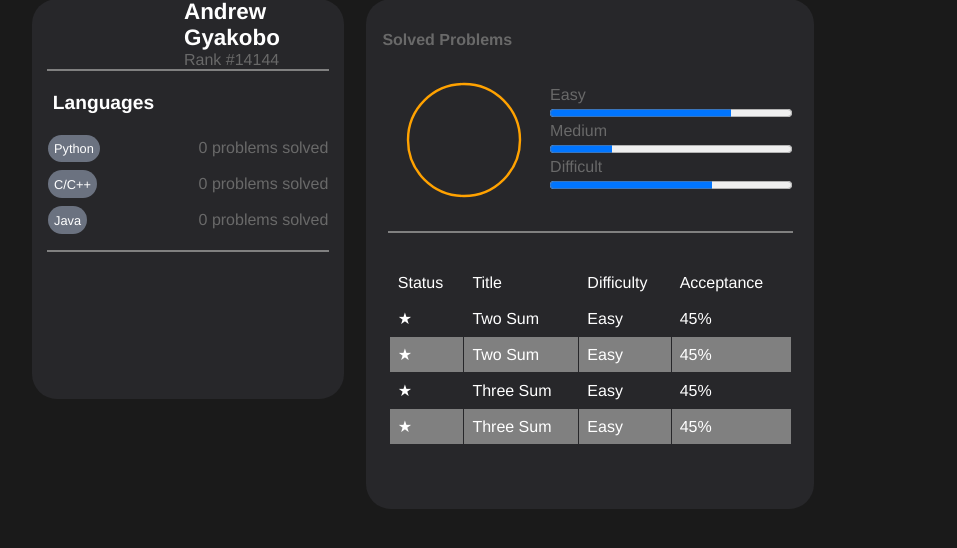
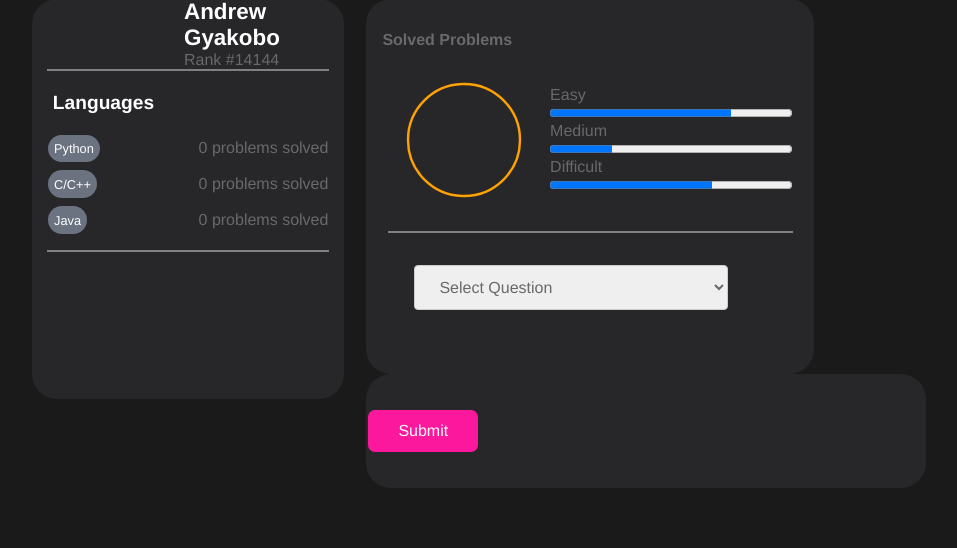
Before and after one commit to Gyakobo/GardenStateCareers, a Flask app: template server/templates/profile_page/profile_page.html in a window 1280 px wide. Shown: the part 81-629 px from the top of the page, without its empty margins (48-1005 px from the left). Run offline with Flask 3, Linux system fonts and the light colour scheme; the template is opened without the code that fills it, so the values that code supplies are empty; some libraries are stand-ins or nearby versions.

Commit message:
Working on the assessments

```diff
--- a/server/app.py
+++ b/server/app.py
@@ -24,6 +24,14 @@ client_type = ""
 @app.route("/")
 def main_page():
     return render_template("main/main.html")
+
+@app.route("/get_leetcode_question", methods=["POST"])
+def get_leetcode_question():
+    print("Entered")
+    if request.method == "POST":
+        leet_name = request.get_json()["leetcode"]
+        print(leetcode[leet_name])
+        return jsonify({"leetcode": leetcode[leet_name]})
 
 @app.route("/validate-user", methods=["POST"])
 def validate_user():
--- a/server/leetcode.py
+++ b/server/leetcode.py
@@ -1,5 +1,6 @@
 leetcode = {
-    "Two Sum": {
+    "2Sum": {
+        "name": "Two Sum",
         "description": '''Given an array of integers nums and an integer target, return indices of the two numbers such that they add up to target.
 You may assume that each input would have exactly one solution, and you may not use the same element twice.
 You can return the answer in any order.''',
@@ -12,7 +13,8 @@ You can return the answer in any order.''',
         "answer": 9
     },
 
-    "Longest Substring Without Repeating Characters": {
+    "long_sub": {
+        "name": "Longest Substring Without Repeating Characters",
         "description": '''Given a string s, find the length of the longest substring without repeating characters.''',
         "example": [
             "Input: s = 'abcabcbb'",
@@ -21,5 +23,33 @@ You can return the answer in any order.''',
         ],
         "parameters": "abcabcbb",
         "answer": 3
+    },
+
+    "long_palin": {
+        "name": "Longest Palindromic Substring",
+        "description": "Given a string s, return the longest palindromic substring in s.",
+        "example": [
+            "Input: s = 'babad'",
+            "Output: 'bab'"
+            "Explanation: 'aba' is also a valid answer."
+        ],
+        "parameters": "babad",
+        "answer": "bab"
+    },
+
+    "water_container": {
+        "name": "Container With Most Water",
+        "description": '''You are given an integer array height of length n. There are n vertical lines drawn such that the two endpoints of the ith line are (i, 0) and (i, height[i]).
+Find two lines that together with the x-axis form a container, such that the container contains the most water.
+Return the maximum amount of water a container can store.''',
+        "example": [
+            "Input: height = [1,8,6,2,5,4,8,3,7]",
+            "Output: 49"
+            "Explanation: The above vertical lines are represented by array [1,8,6,2,5,4,8,3,7]. In this case, the max area of water (blue section) the container can contain is 49."
+        ],
+        "parameters": [1,8,6,2,5,4,8,3,7],
+        "answer": 49
     }
+
+
 }
--- a/server/static/css/profile/section_2.css
+++ b/server/static/css/profile/section_2.css
@@ -1,5 +1,6 @@
 #section_2 {
     display: inline-block;
+    float: left;
     width: 28rem;
     /*height: 15rem;*/
     padding-top: 1rem;
@@ -7,6 +8,59 @@
     border-radius: 25px;
     background-color: #27272a;
     margin-left: 1.4rem
+}
+
+#section_3 {
+    display: inline-block;
+    float: left;
+    width: 35rem;
+    padding-top: 1rem;
+    padding-bottom: 2rem;
+    border-radius: 25px;
+    background-color: #27272a;
+    margin-left: 1.4rem
+}
+
+#section_3 h1 {
+    color: rgb(219, 219, 219);
+    width: 100%;
+    margin: 1rem;
+    font-size: 2.5rem;
+}
+
+
+#prob_example_1,
+#prob_example_2,
+#prob_example_3 {
+    margin: 0 1rem;
+    color: rgb(255, 191, 71);
+    font-size: 1.1rem;
+}
+
+#prob_input {
+    width: 100%;
+    margin: 1rem;
+    margin: 0 1rem;
+    color: rgb(255, 71, 71);
+    font-size: 1.2rem;
+}
+
+#prob_output {
+    width: 100%;
+    margin: 1rem;
+    margin: 0 1rem;
+    color: rgb(0, 172, 23);
+    font-size: 1.2rem;
+}
+
+
+#prob_example_1 {
+    margin-top: 1rem;
+}
+
+#prob_desc {
+    color: rgb(120, 120, 120);
+    margin: 0 1rem;
 }
 
 #section_2 h2 {
@@ -84,7 +138,35 @@ th {
     padding: 8px;
 }
 
-
 tr:nth-child(even) {
     background-color: gray;
 }
+
+#select_leetcode {
+    margin: 2rem auto;
+    margin-left: 3rem;
+    width: 70%;
+    padding: 12px 20px;
+    border: 1px solid #ccc;
+    border-radius: 4px;
+    box-sizing: border-box;
+}
+
+#select_leetcode:hover {
+    border: 1px solid #cccccc74;
+}
+
+input[type=submit] {
+    background-color: #fc189d;
+    border: none;
+    color: #fff;
+    padding: 12px 30px;
+    border-radius: 7px;
+    text-decoration: none;
+    margin: 4px 2px;
+    cursor: pointer;
+}
+
+input[type=submit]:hover {
+    background-color: #53005a;
+}
--- a/server/static/js/main/script.js
+++ b/server/static/js/main/script.js
@@ -1,5 +1,5 @@
 const checkIfUserExists = (event) => {
-    const emailFormElement = event.target;
+    //const emailFormElement = event.target;
     const email = event.target.value;
 
     axios.post('/validate-user', {
--- a/server/templates/profile_page/profile_page.html
+++ b/server/templates/profile_page/profile_page.html
@@ -77,41 +77,94 @@
 
         <div class="hl" style="margin-top: 1rem;"></div>
 
-        <table cellspacing="0">
-            <thead>
-                <td>Status</td>
-                <td>Title</td>
-                <td>Difficulty</td>
-                <td>Acceptance</td>
-            </thead>
-            <tr>
-                <td>&#9733;</td>
-                <td>Two Sum</td>
-                <td>Easy</td>
-                <td>45%</td>
-            </tr>
-            <tr>
-                <td>&#9733;</td>
-                <td>Two Sum</td>
-                <td>Easy</td>
-                <td>45%</td>
-            </tr>
-            <tr>
-                <td>&#9733;</td>
-                <td>Three Sum</td>
-                <td>Easy</td>
-                <td>45%</td>
-            </tr>
-            <tr>
-                <td>&#9733;</td>
-                <td>Three Sum</td>
-                <td>Easy</td>
-                <td>45%</td>
-            </tr>
-        </table>
+        <form action="/get_leetcode_question" method="POST">
+            <select name="select_leetcode" id="select_leetcode" onchange="get_leetcode_question(event)">
+                <option selected disabled hidden>Select Question</option>
+                <option value="2Sum">Two Sum</option>
+                <option value="long_sub">Longest Substring Without Repeating Characters</option>
+                <option value="long_palin">Longest Palindromic Substring</option>
+                <option value="water_container">Container With Most Water</option>
+                <option value="3SUM">3Sum</option>
+                <option value="remove_nth">Remove Nth Node From End of List</option>
+                <option value="valid_par">Valid Parentheses</option>
+                <option value="merge_2">Merge Two Sorted Lists</option>
+                <option value="merge_k">Merge k Sorted Lists</option>
+                <option value="search_rot_array">Search in Rotated Sorted Array</option>
+                <option value="comb_sum">Combination Sum</option>
+                <option value="rot_image">Rotate Image</option>
+                <option value="group_anag">Group Anagrams</option>
+                <option value="max_sub">Maximum Subarray</option>
+                <option value="spi_matr">Spiral Matrix</option>
+                <option value="jump_game">Jump Game</option>
+                <option value="merge_interv">Merge Intervals</option>
+                <option value="insert_interv">Insert Interval</option>
+                <option value="uniq_paths">Unique Paths</option>
+                <option value="climb_stairs">Climbing Stairs</option>
+                <option value="set_matr_zeroes">Set Matrix Zeroes</option>
+                <option value="min_win_sub">Minimum Window Substring</option>
+            </select>
+        </form>
+
+    </section>
+
+    <section id="section_3">
+        <h1 id="prob_heading"></h1>
+
+        <div id="prob_desc"></div>
+        <div id="prob_example_1"></div>
+        <div id="prob_example_2"></div>
+        <div id="prob_example_3"></div>
+
+        <div id="prob_input"></div>
+        <div id="prob_output"></div>
+
+        <form action="" method="POST">
+            <input type="submit" name="submit">
+        </form>
 
     </section>
 
 </body>
 
+
+<script src="https://cdn.jsdelivr.net/npm/axios@1.1.2/dist/axios.min.js"></script>
+<script>
+    const get_leetcode_question = (event) => {
+        //const select_element = event.target;
+        const leetcode_question = event.target.value;
+
+        const prob_heading = document.getElementById("prob_heading");
+        const prob_desc = document.getElementById("prob_desc");
+        const prob_example_1 = document.getElementById("prob_example_1");
+        const prob_example_2 = document.getElementById("prob_example_2");
+        const prob_example_3 = document.getElementById("prob_example_3");
+
+        const input = document.getElementById("prob_input");
+        const output = document.getElementById("prob_output");
+
+        console.log("leet: " + leetcode_question);
+
+        axios.post('/get_leetcode_question', {
+            leetcode: leetcode_question
+        })
+            .then((response) => {
+                var leet = response.data.leetcode;
+                console.log(leet);
+                prob_heading.innerHTML = leet.name;
+                prob_desc.innerHTML = leet.description;
+                prob_example_1.innerHTML = leet.example[0];
+                prob_example_2.innerHTML = leet.example[1];
+                prob_example_3.innerHTML = leet.example[2];
+
+                input.innerHTML = "Given " + String(leet.parameters);
+                output.innerHTML = "Ans " + String(leet.answer);
+            }, (error) => {
+                console.log("Error");
+            });
+
+    }
+
+
+</script>
+
 </html>
```
